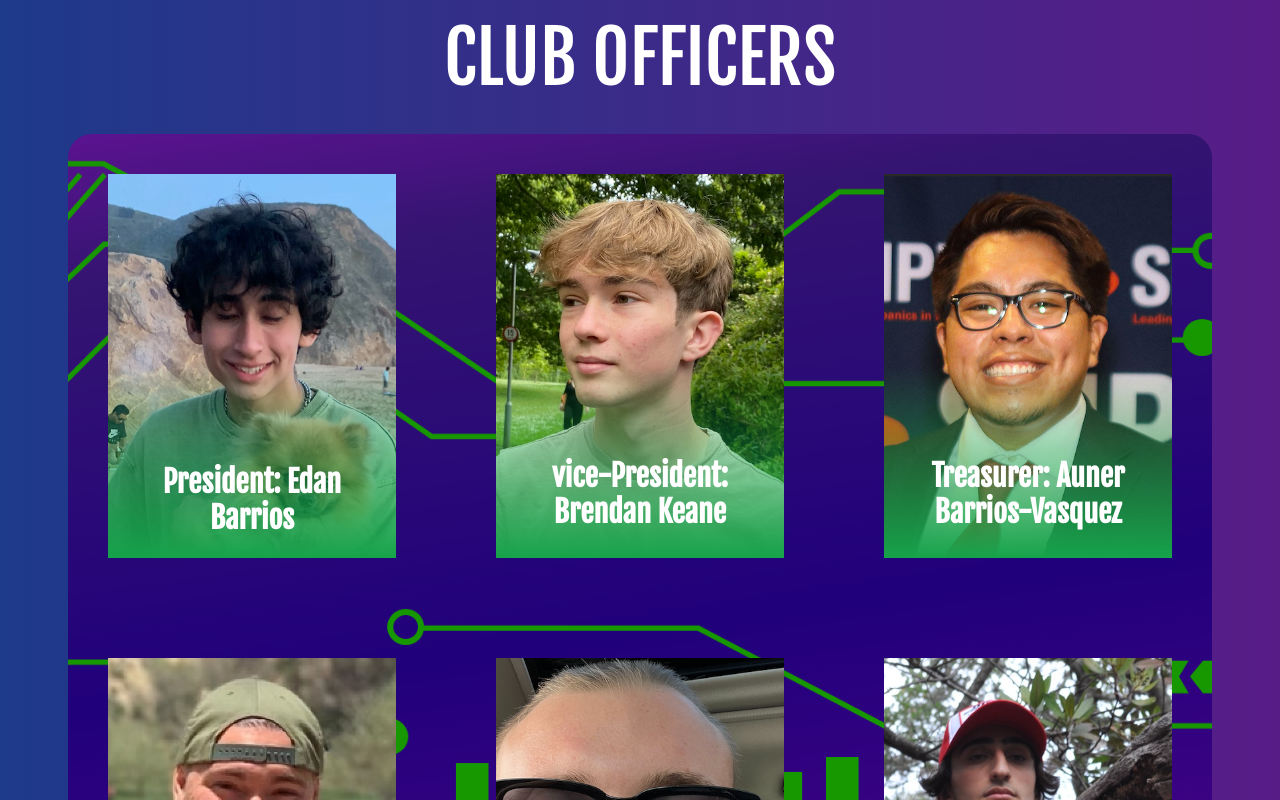
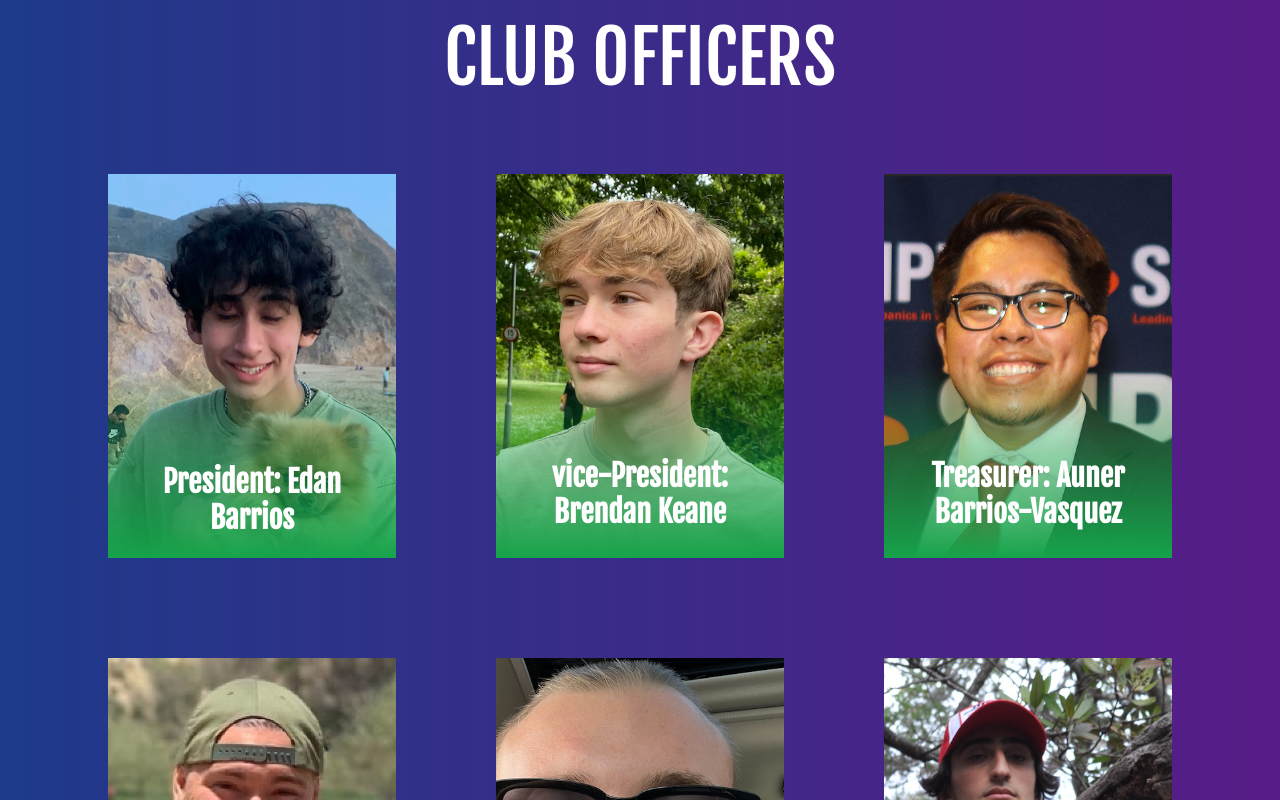
Before and after one commit to Greenoni119/cs-club-website, a Next.js app: page / in a window 1280 px wide. Shown: the part 2040-2840 px from the top of the page. Built offline with nearby package versions, Linux system fonts and the light colour scheme.

Commit message:
latest update 6

```diff
--- a/pages/components/IccGang.jsx
+++ b/pages/components/IccGang.jsx
@@ -15,7 +15,7 @@
 
 <div class="flex pb-60 items-center justify-center ">
 
-  <div class="bg grid grid-cols-1  gap-5 md:grid-cols-2 lg:grid-cols-3 bg-white rounded-3xl ">
+  <div class=" grid grid-cols-1  gap-5 md:grid-cols-2 lg:grid-cols-3 rounded-3xl ">
     <div class=" m-10 group relative cursor-pointer items-center justify-center overflow-hidden transition-shadow hover:shadow-xl hover:shadow-black/30">
       <div class="h-96 w-72">
         <Image class="h-full w-full object-cover transition-transform duration-500 group-hover:rotate-3 group-hover:scale-125" src={Edan} alt="" />
```
